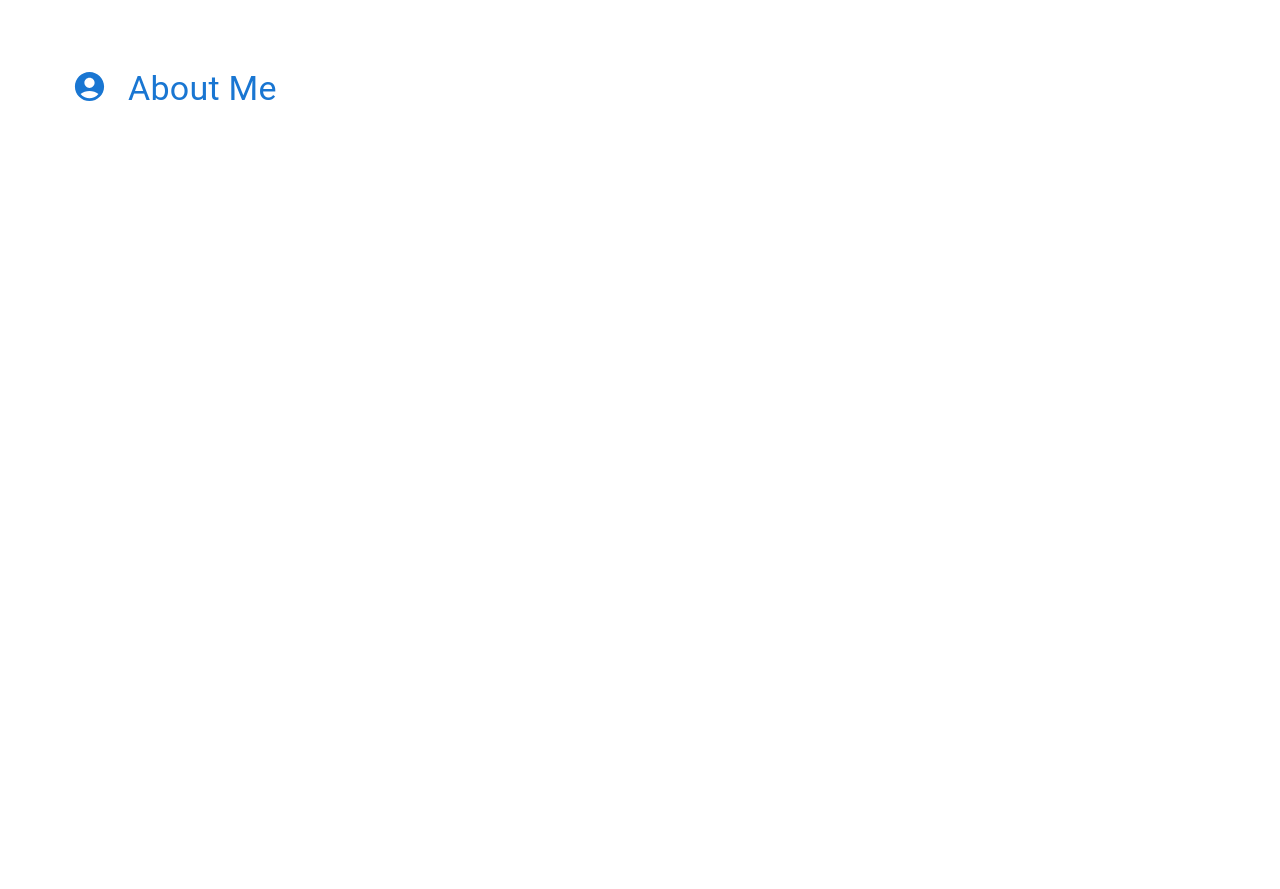
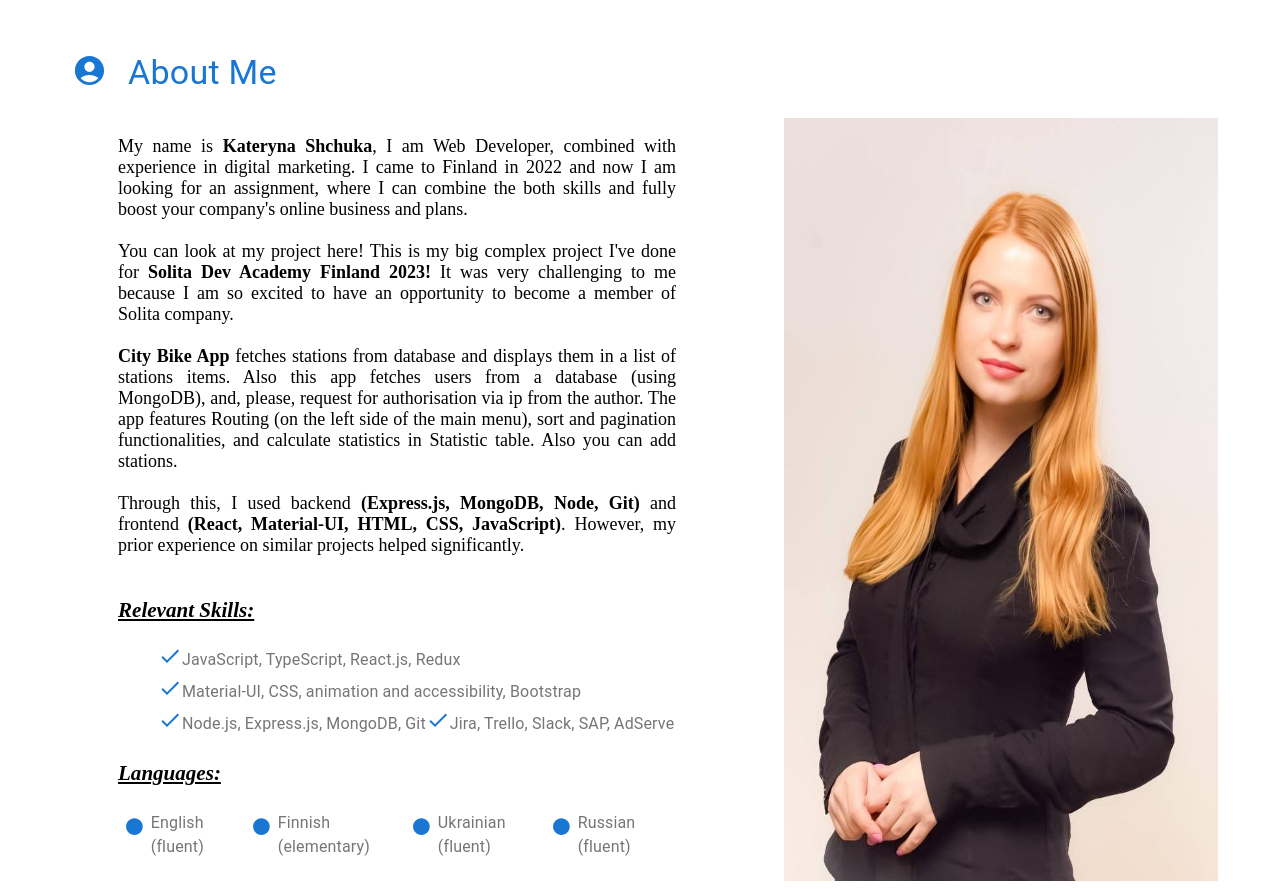
Before and after one commit to katerinaShchuka/helsinkibike-app-, a React (Create React App) app in the folder frontend/: page /aboutme in a window 1280 px wide. Before the commit the page ends 800 px from the top, so only its background shows below. Built offline with nearby package versions, Linux system fonts and the light colour scheme.

Commit message:
added AboutMe Page

```diff
--- a/frontend/src/components/AboutMe/AboutMe.css
+++ b/frontend/src/components/AboutMe/AboutMe.css
@@ -1,8 +1,33 @@
 .titleAbout {
-    padding: 1rem 0rem 0rem 1.5rem;
-    font-weight: bold;
+    padding: 0rem 0rem 0rem 1.5rem;
+
 }
 
 .icon {
     padding-bottom: 1rem;
 }
+
+.text {
+    width: 45%;
+    text-align: justify;
+    margin-left: 2rem;
+    font-size: 18px;
+}
+
+.image {
+    width: 35%;
+
+}
+
+.head {
+    display: flex;
+    flex-direction: row;
+    justify-content: space-around;
+
+}
+
+.circle {
+    padding-top: 0.6rem;
+    padding-right: 0.4rem;
+    padding-left: 0.4rem;
+}
--- a/frontend/src/components/AboutMe/AboutMe.js
+++ b/frontend/src/components/AboutMe/AboutMe.js
@@ -1,12 +1,82 @@
 import React from "react";
 import './AboutMe.css';
-import TitleAboutMe from "./TitleAboutMe"
+import TitleAboutMe from "./TitleAboutMe";
+import image from "./2023.jpeg";
+import ListItemIcon from '@mui/material/ListItemIcon';
+import ListItemText from '@mui/material/ListItemText';
+import CheckSharpIcon from '@mui/icons-material/CheckSharp';
+import CircleSharpIcon from '@mui/icons-material/CircleSharp';
 
 
 const AboutMe = () => {
 
+
 return ( <div className = "titleAbout">
     <TitleAboutMe />
+
+
+<div className="head">
+    <p className="text">
+        My name is <b>Kateryna Shchuka</b>, I am Web Developer, combined with experience in digital marketing. I came to Finland in 2022 and now I am looking for an assignment, where I can combine the both skills and fully boost your company's online business and plans.
+    <br />
+    <br />
+
+You can look at my project here!
+
+This is my big complex project I've done for <b>Solita Dev Academy Finland 2023! </b>
+It was very challenging to me because I am so excited to have an opportunity to become a member of Solita company.
+<br />
+<br /><b>City Bike App</b> fetches stations from database and displays them in a list of stations items. Also this app fetches users from a database (using MongoDB),
+and, please, request for authorisation via ip from the author. The app features Routing (on the left side of the main menu), sort and pagination functionalities, and calculate statistics in Statistic table. Also you can add stations.
+<br />
+<br />Through this, I used backend <b>(Express.js, MongoDB, Node, Git)</b> and frontend <b>(React, Material-UI, HTML, CSS, JavaScript)</b>. However, my prior experience on similar projects helped significantly.
+<br />
+<br />
+<h3><i><u>Relevant Skills:</u></i></h3>
+
+<ul>
+
+    <ListItemIcon>
+        <CheckSharpIcon color="primary"/>
+        <ListItemText primary="JavaScript, TypeScript, React.js, Redux"/>
+    </ListItemIcon>
+
+
+    <ListItemIcon>
+        <CheckSharpIcon color="primary"/>
+        <ListItemText primary="Material-UI, CSS, animation and accessibility, Bootstrap" />
+    </ListItemIcon>
+
+
+    <ListItemIcon>
+        <CheckSharpIcon color="primary"/>
+        <ListItemText primary="Node.js, Express.js, MongoDB, Git" />
+   </ListItemIcon>
+
+    <ListItemIcon>
+        <CheckSharpIcon color="primary" />
+        <ListItemText primary="Jira, Trello, Slack, SAP, AdServe" />
+    </ListItemIcon>
+
+</ul>
+
+<h3><i><u>Languages:</u></i></h3>
+
+ <ListItemIcon>
+        <CircleSharpIcon fontSize="small" color="primary" className="circle"/>
+        <ListItemText primary="English (fluent)" />
+        <CircleSharpIcon fontSize="small" color="primary" className="circle"/>
+        <ListItemText primary="Finnish (elementary)" />
+        <CircleSharpIcon fontSize="small" color="primary" className="circle" />
+        <ListItemText primary="Ukrainian (fluent)" />
+        <CircleSharpIcon fontSize="small" color="primary" className="circle"/>
+        <ListItemText primary="Russian (fluent)" />
+    </ListItemIcon>
+
+</p>
+      <img src={image} alt="My Image" className="image"/>
+
+</div>
 
      </div>
 
```
Also changed, not shown: frontend/src/components/AboutMe/2023.jpeg (added), frontend/src/components/AboutMe/photo1.jpg (added).
